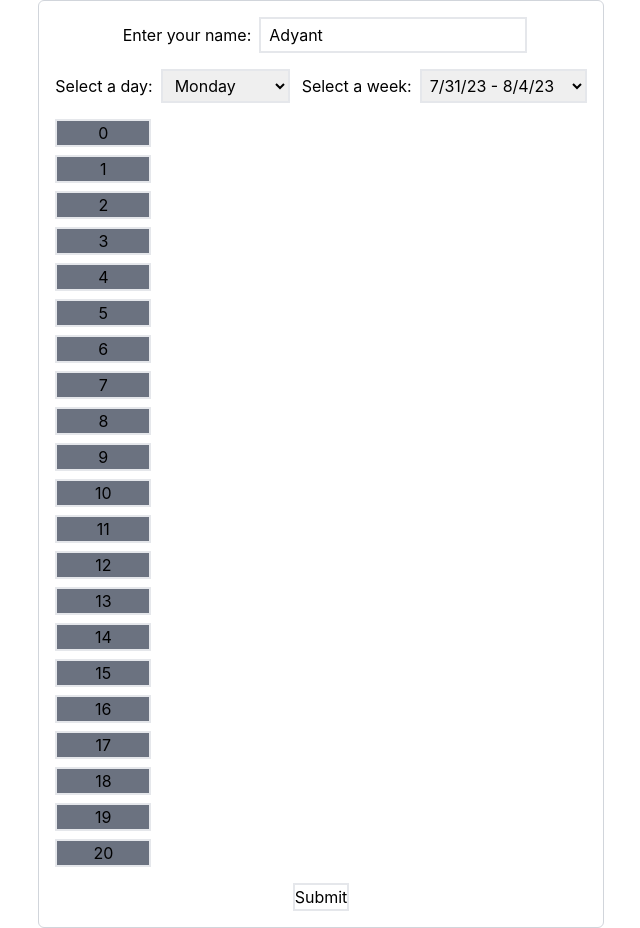
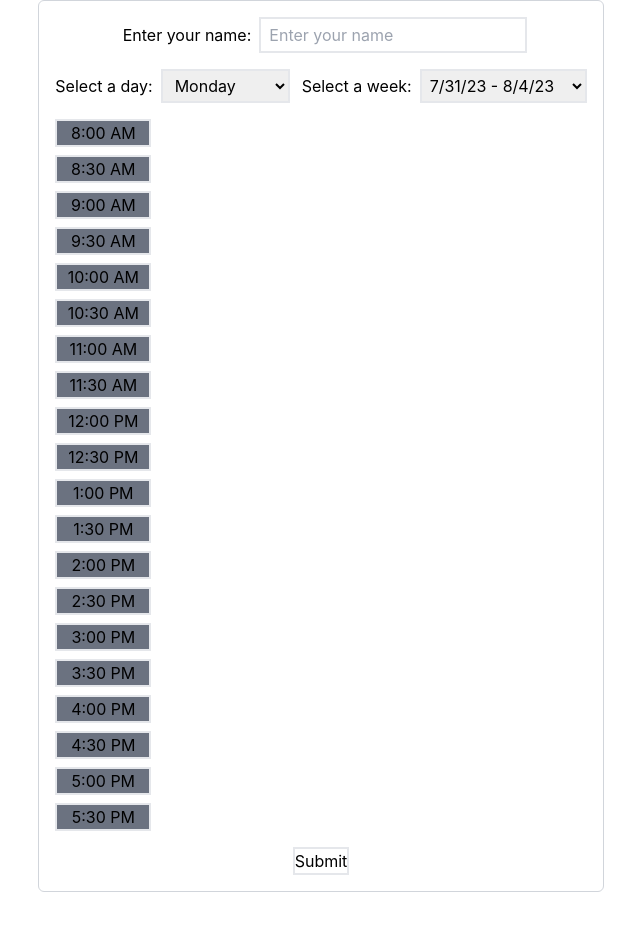
Before and after one commit to Rdeb5/TutoringProject, a React (Create React App) app: page / in a window 1280 px wide. Shown: the whole page, without its empty margins (319-959 px from the left). After the commit the page ends 892 px from the top, so only its background shows below. Built offline with nearby package versions, Linux system fonts and the light colour scheme.

Commit message:
Update App.js
- Added button to click on time and change state, once selected turns red
-having problem with functionality when clicking '8:00 am'
-work needs to be done on name and submit button functionality

```diff
--- a/src/App.js
+++ b/src/App.js
@@ -35,28 +35,29 @@ import timeSlotsData from './timeSlots.json'; // Import the JSON data
 
 function App() {
   // State variable to store the selected day
-  const [selectedDay, setSelectedDay] = useState('0');
+  const [selectedDay, setSelectedDay] = useState(0);
 
   // Function to handle day selection change
   function handleDayChange(event) {
-    setSelectedDay(event.target.value);
+    setSelectedDay(parseInt(event.target.value));
   }
 
   // Get the time slots for the selected day from the JSON data
   const selectedDayTimeSlots = timeSlotsData[selectedDay];
 
   // State variable to store the booking name
-  const [booking, setBooking] = useState("Adyant");
+  const [booking, setBooking] = useState("");
 
   // State variable to store the selected time slot
   const [selected, setSelected] = useState('');
 
   //one time slot: [state,name]
   const getTimeSlots =
-      [["Monday",[0,""],[0,""],[0,""],[0,""],[0,""],[0,""],[0,""],[0,""],[0,""],[0,""],[0,""],[0,""],[0,""],[0,""],[0,""],[0,""],[0,""],[0,""],[0,""],[0,""]],
+  [
+    ["Monday",[0,""],[0,""],[0,""],[0,""],[0,""],[0,""],[0,""],[0,""],[0,""],[0,""],[0,""],[0,""],[0,""],[0,""],[0,""],[0,""],[0,""],[0,""],[0,""],[0,""]],
     ["Tuesday",[0,""],[0,""],[0,""],[0,""],[0,""],[0,""],[0,""],[0,""],[0,""],[0,""],[0,""],[0,""],[0,""],[0,""],[0,""],[0,""],[0,""],[0,""],[0,""],[0,""]],
-      ["Wednesday",[0,""],[0,""],[0,""],[0,""],[0,""],[0,""],[0,""],[0,""],[0,""],[0,""],[0,""],[0,""],[0,""],[0,""],[0,""],[0,""],[0,""],[0,""],[0,""],[0,""]]]
-
+    ["Wednesday",[0,""],[0,""],[0,""],[0,""],[0,""],[0,""],[0,""],[0,""],[0,""],[0,""],[0,""],[0,""],[0,""],[0,""],[0,""],[0,""],[0,""],[0,""],[0,""],[0,""]]
+  ];
 
   const[data,setData]=useState(getTimeSlots);
 
@@ -65,23 +66,21 @@ function App() {
 
   // Function to handle time slot selection
   function handleTimeSlotClick(timeSlot) {
-    // If the time slot is not already selected (state === 0)
-    if (timeSlot.state === 0) {
-      setSelected(timeSlot.id);
-      // Here, you can update the JSON data to mark the time slot as selected by setting state to 1
-      // For example: timeSlot.state = 1;
-      // Make sure to avoid directly modifying the imported JSON data; use a copy or clone instead
-    }
+     // Toggle the state of the selected time slot (0 to 1, or 1 to 0)
+     const newSelectedState = timeSlot[0] === 0 ? 1 : 0;
+      // Clone the data array to avoid directly modifying the original JSON data
+      const newData = [...data];
+      // Set the state of the selected time slot to 1 (selected)
+      const index = newData[selectedDay].indexOf(timeSlot);
+      newData[selectedDay][index][0] = newSelectedState;
+      // Update the data state with the new data array
+      setData(newData);
+      // Set the selected time slot index
+      setSelected(index);
   }
 
-  // let startTime = new Date();
-  // startTime.setHours(7, 30, 0, 0); // Set the start time to 8:00 AM
 
-  // function generateTimeSlots(){
-  //   startTime.setMinutes(startTime.getMinutes() + 30);
-  //   return startTime.toString();
 
-  // }
 
 
   // JSX for rendering the component
@@ -130,18 +129,38 @@ function App() {
           </div>
         </div>
         {/* Time slot buttons */}
+
 <div className="flex flex-col space-y-2">
-          {data[selectedDay].map((timeSlot,index) => (
+  {data[selectedDay].map((timeSlot, index) => {
+    // Calculate time based on the index (30 minutes interval)
+    const startTime = new Date(0);
+    startTime.setHours(8 + Math.floor(index / 2), (index % 2) * 30, 0);
+
+    // Check if the time is past 5:30 pm (17:30), and if so, stop rendering
+    if (startTime.getHours() >= 18 && startTime.getMinutes() >= 0) {
+      return null;
+    }
+
+    // Format the time to display in 12-hour clock format
+    const formattedStartTime = startTime.toLocaleString('en-US', {
+      hour: 'numeric',
+      minute: 'numeric',
+      hour12: true,
+    });
+
+    return (
       <button
         key={timeSlot.id}
-              className={timeSlot.state === 1 ? 'bg-red-500 border border-2 w-24' : 'border border-2 hover:bg-green-500 bg-gray-500 w-24'}
-              disabled={timeSlot.state === 1} // Disable the button if the state is 1 (already selected)
+        className={timeSlot[0] === 1 ? 'bg-red-500 border border-2 w-24' : 'border border-2 hover:bg-green-500 bg-gray-500 w-24'}
         onClick={() => handleTimeSlotClick(timeSlot)}
       >
-              {index}
+        {formattedStartTime}
       </button>
-          ))}
+    );
+  })}
 </div>
+
+
         <button className="border border-2 mt-4" >
           Submit
         </button>
@@ -149,48 +168,4 @@ function App() {
     </div>
   );
 }
-
 export default App;
-
-
-// function App() {
-
-//   const [booking,setBooking]=useState(0);
-//   const [selected,setSelected] = useState(0);
-//   //const [state,setState]=useState(data);
-
-
-//   function handleClick(){
-
-//     return([selected, document.getElementById("name").value])
-//   }
-
-
-
-
-//   return (
-//     <div className="App">
-//       <div className="">
-//         <input type="text" id = "name" >
-
-//         </input>
-//         <button className = {booking===0?"border border-2 hover:bg-green-500 bg-gray-500":"bg-red-500 border border-2"} id="8am" onClick = {() => setSelected(1)}>
-//           8:00 a.m.
-//         </button>
-//         <button className = {booking===0?"border border-2 hover:bg-green-500 bg-gray-500":"bg-red-500 border border-2"} id="830am" onClick = {() => setSelected(2)}>
-//           8:30 a.m.
-//         </button>
-//         <button className = {booking===0?"border border-2 hover:bg-green-500 bg-gray-500":"bg-red-500 border border-2"} id="9am" onClick = {() => setSelected(3)}>
-//           9:00 a.m.
-//         </button>
-
-//         <div>
-
-//         </div>
-//         <button className = "border border-2" onClick = {handleClick}>Submit</button>
-//       </div>
-//     </div>
-//   );
-// }
-
-// export default App;
```
Lines whose indentation alone changed are shown as unchanged.
